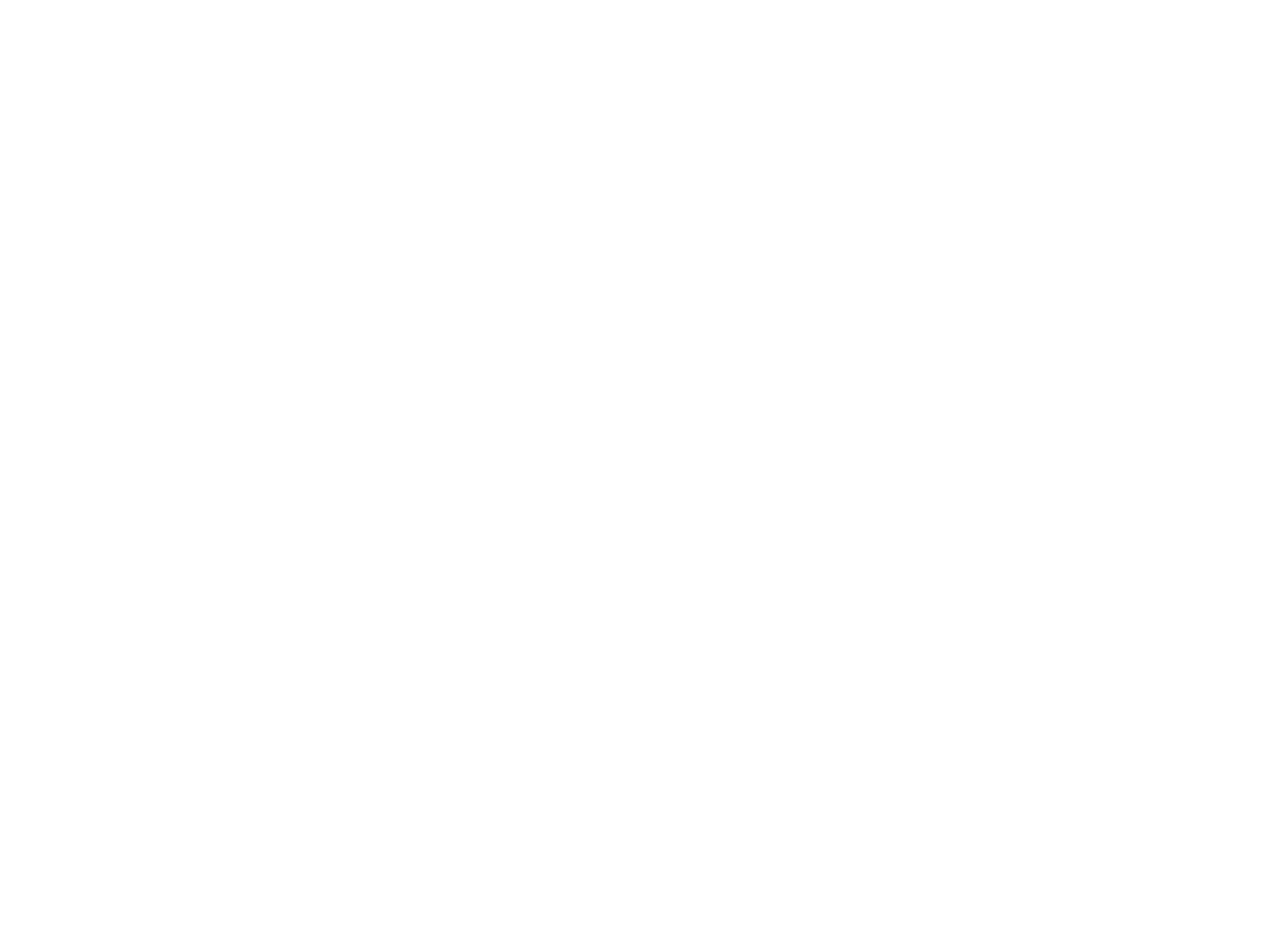
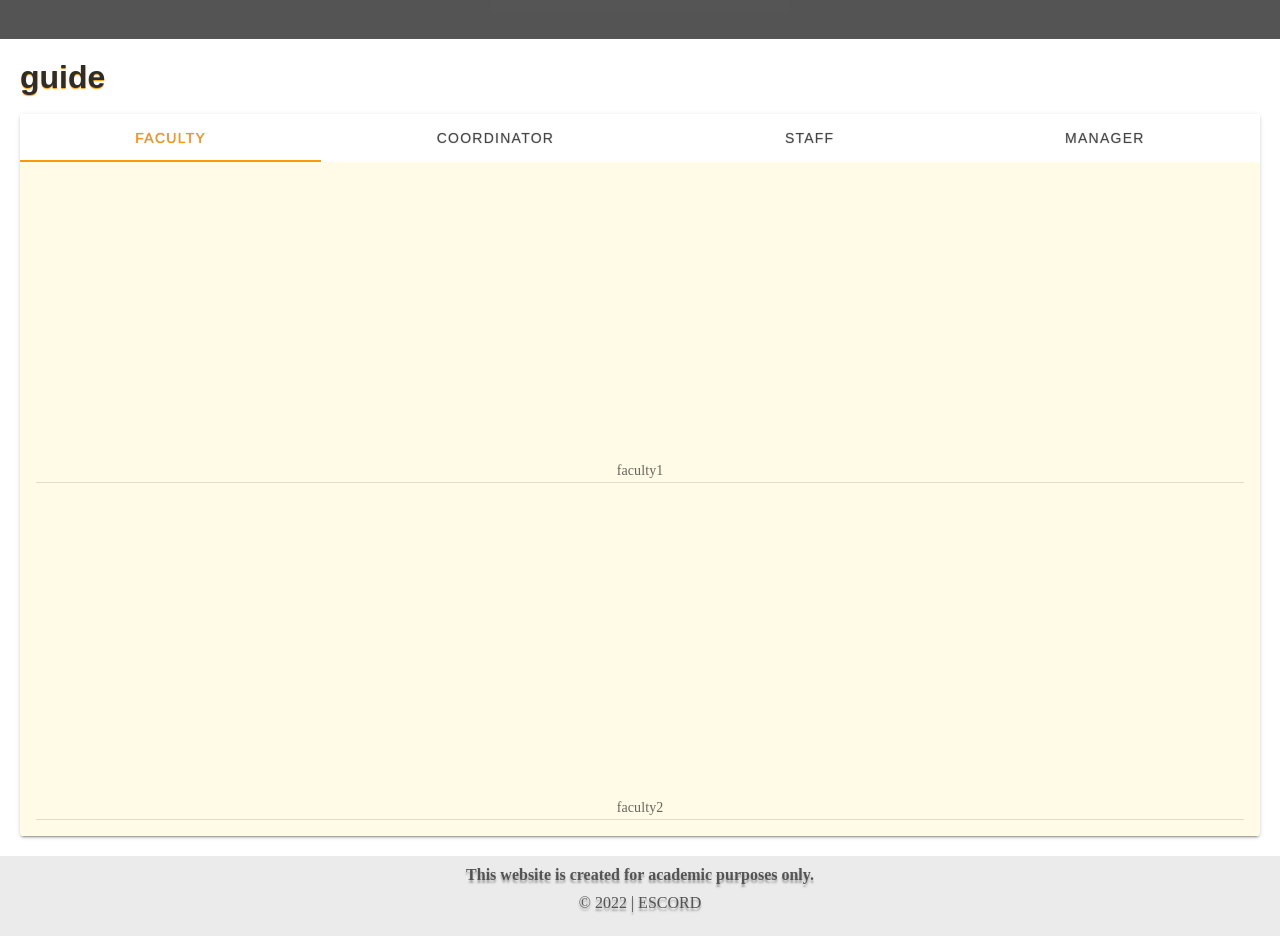
Before and after one commit to trizhaaaaa/escord-vuemd, a Vue app in the folder escord-v1.0/: page /#/guide in a window 1280 px wide. Shown: the part 1109-2045 px from the top of the page. Before the commit the page ends 800 px from the top, so only its background shows below. Built offline with nearby package versions, Linux system fonts and the light colour scheme; a web font is replaced by a local one.

Commit message:
centered guide page contents; footer padding-top adjustment

```diff
--- a/escord-v1.0/src/App.vue
+++ b/escord-v1.0/src/App.vue
@@ -6,12 +6,12 @@
     />
 
     <escord-header />
-
+    <escord-about />
     <escord-guide />
    <!--
 
     <escord-landing />
-    <escord-about />
+
 
     <escord-contact /> -->
 
@@ -70,7 +70,8 @@
 h4.esc-feature-shortdesc,
 h3.esc-feature-longdesctitle,
 p.member-name,
-div#about-escord {
+div#about-escord,
+.tabTitle {
   font-family: "Cuprum", sans-serif;
 }
 h1.landing-page-title {
--- a/escord-v1.0/src/components/Footer.vue
+++ b/escord-v1.0/src/components/Footer.vue
@@ -25,11 +25,13 @@
   height: 80px;
 }
 p {
+
   color: #545454;
   text-align: center;
   text-shadow: 0px 3px 2px #5454547c;
 }
 p.disclaimer {
   font-weight: bold;
+  padding: 10px;
 }
 </style>
--- a/escord-v1.0/src/components/Guide.vue
+++ b/escord-v1.0/src/components/Guide.vue
@@ -1,10 +1,15 @@
 <template>
-  <v-card>
-    <v-card-title class="text-center justify-center py-6">
-      <h1 class="font-weight-bold text-h2 basil--text">guide</h1>
-    </v-card-title>
+<v-container fluid style="margin:0px; padding: 20px; width:100%" fill height>
+  <h1 class="font-weight-bold text-h2 leftPadding">guide</h1>
+  <br>
+  <v-card class="mt-auto">
 
-    <v-tabs v-model="tab" background-color="transparent" color="basil" grow>
+    <v-tabs
+    v-model="tab"
+    background-color="transparent"
+    color="basil"
+    grow
+    class="tabTitle basil--text">
       <v-tab v-for="userType in guideList" :key="userType.tab">
         {{ userType.category }}
       </v-tab>
@@ -14,17 +19,23 @@
       <v-tab-item v-for="userType in guideList" :key="userType.tab">
         <v-card color="basil" flat>
           <v-card-text
-          v-for="guideItem in userType.guide"
-          :key="guideItem.text">
-          {{ guideItem.img}}
-          <v-spacer></v-spacer>
-          {{ guideItem.text }}
-          <v-divider></v-divider>
+            v-for="guideItem in userType.guide"
+            :key="guideItem.text"
+          >
+            <v-img
+              :aspect-ratio="300 / 70"
+              :width="width"
+              v-bind:src="guideItem.img"
+            ></v-img>
+            <v-spacer></v-spacer>
+            {{ guideItem.text }}
+            <v-divider></v-divider>
           </v-card-text>
         </v-card>
       </v-tab-item>
     </v-tabs-items>
   </v-card>
+  </v-container>
 </template>
 
 <script>
@@ -37,8 +48,8 @@
         {
           category: "Faculty",
           guide: [
-            { img: "fd", text: "faculty1" },
-            { img: "fd", text: "faculty2" },
+            { img: require("../assets/sample.jpg"), text: "faculty1" },
+            { img: '', text: "faculty2" },
           ],
         },
         {
@@ -62,12 +73,26 @@
             { img: "", text: "manager2" },
           ],
         },
-      ]
+      ],
     };
   },
 };
 </script>
 
 <style scoped>
-/* Helper classes */
+.basil {
+  background-color: #FFFBE6 !important;
+}
+.basil2 {
+  background-color: #545454 !important;
+}
+.basil--text {
+  color: #ff9807 !important;
+  size: 20px;
+  text-shadow: 0 0 1px rgba(0, 0, 0, 0.493);
+}
+.leftPadding{
+   text-shadow: 0px 1px 1px #ff9807;
+  text-align: left;
+}
 </style>
```
Also changed, not shown: escord-v1.0/src/assets/sample.jpg (added), escord-v1.0/src/assets/team-pictures/sample.jpg (deleted).
